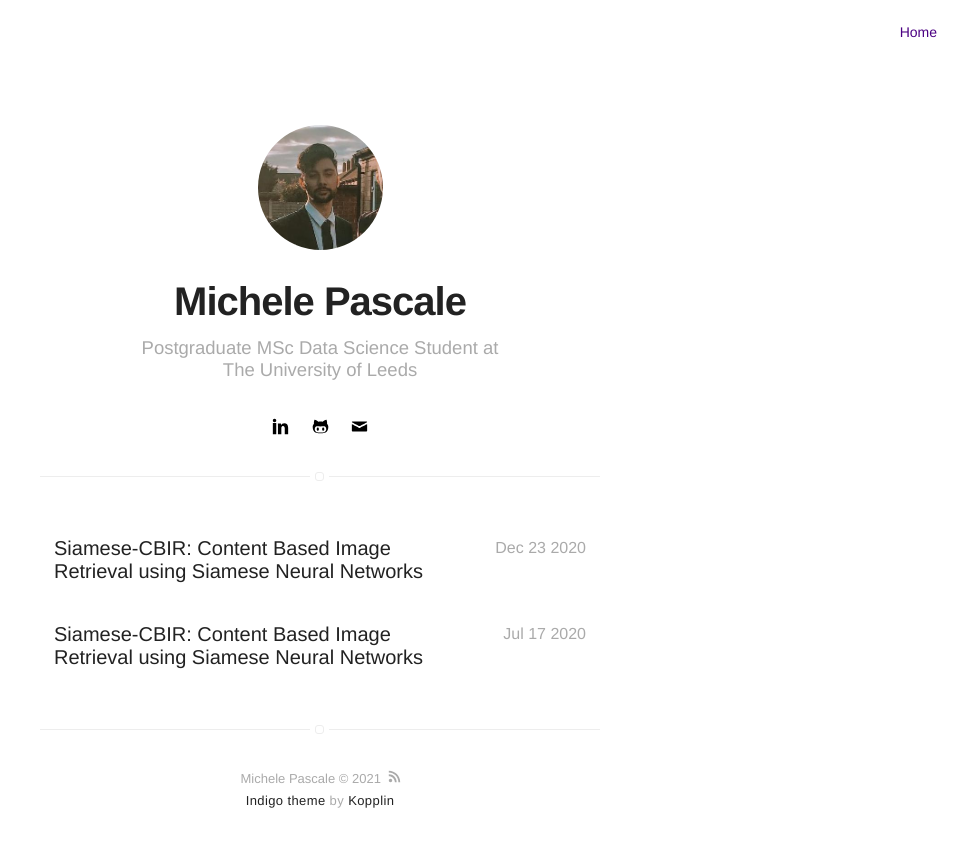
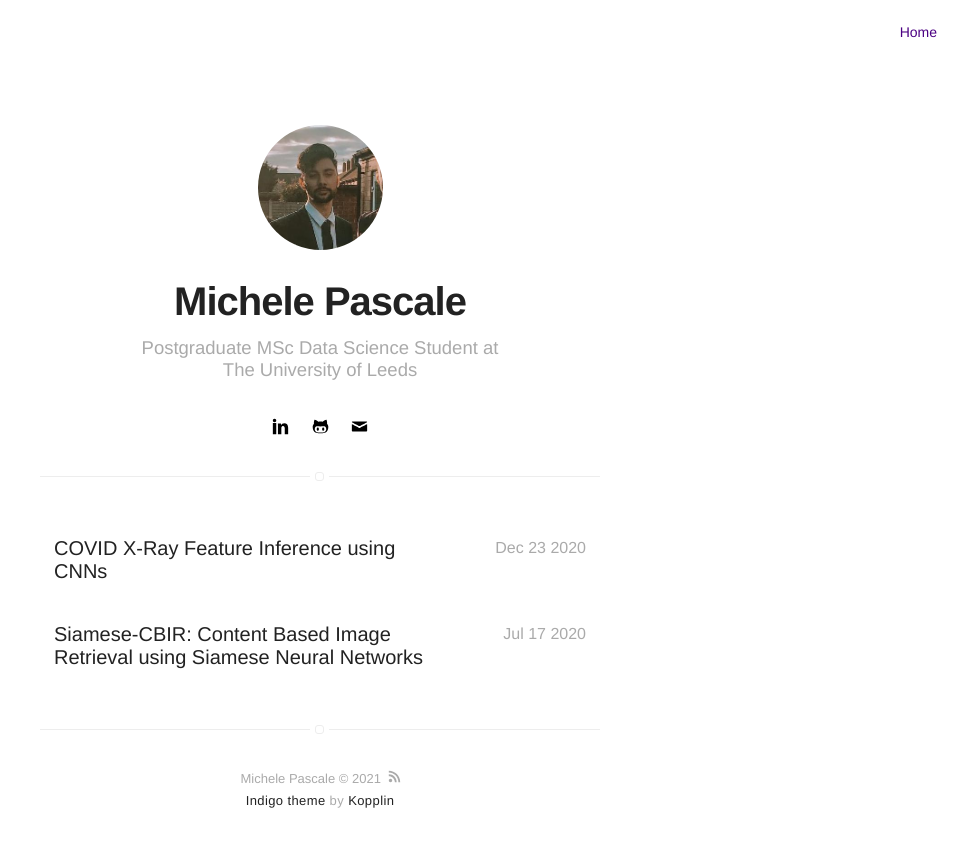
Before and after one commit to pascalemp/pascalemp.github.io, a Jekyll site: the page built from projects.html, in a window 1280 px wide. Shown: the top 847 px of the page, without its empty margins (320-1280 px from the left). Built offline with Jekyll 4.4.1, drawn with Linux system fonts in a browser that asks for light colours.

Commit message:
Update 2020-12-23-covid-x-ray-inference.markdown

```diff
--- a/_posts/2020-12-23-covid-x-ray-inference.markdown
+++ b/_posts/2020-12-23-covid-x-ray-inference.markdown
@@ -1,5 +1,5 @@
 ---
-title: "Siamese-CBIR: Content Based Image Retrieval using Siamese Neural Networks"
+title: "COVID X-Ray Feature Inference using CNNs"
 layout: post
 date: 2020-12-23 19:30
 tag: covid-inference
```
